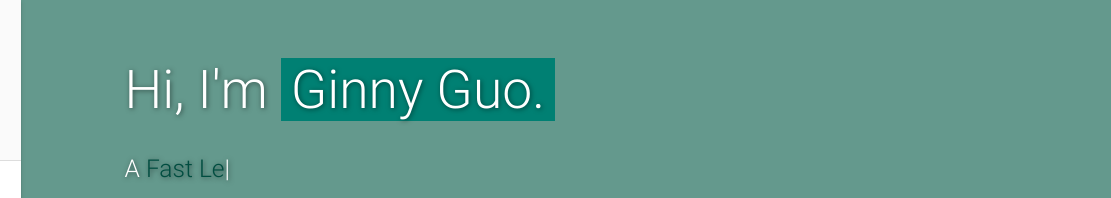
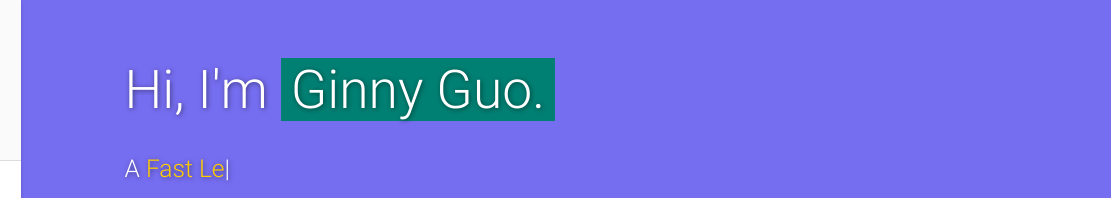
Before and after one commit to gin-guo/gin-guo.github.io, a plain HTML site: page index.html in a window 1280 px wide. Shown: the top 198 px of the page, 169-1280 px from the left. Drawn offline with nearby package versions, Linux system fonts and the light colour scheme.

Commit message:
Activity 3

```diff
--- a/assets/css/style.css
+++ b/assets/css/style.css
@@ -194,13 +194,8 @@ nav i {
 
 /* main */
 
-/* main {
-  background: url(../../assets/img/bg.png) repeat;
-  padding-left: 190px;
-} */
-
 main {
-  background: url(../../assets/img/bg.png) repeat;
+  background: rgb(156, 205, 255) repeat;
   padding-left: 190px;
 }
 
@@ -320,7 +315,7 @@ h3 {
 } */
 
 #intro.section {
-  background: #a7ffeb repeat;
+  background: rgb(156, 205, 255) repeat;
   position: relative;
 }
 
@@ -356,7 +351,7 @@ h3 {
 }
 
 .overlay {
-  background-color: rgba(0, 0, 0, 0.4);
+  background-color: rgba(118, 110, 241);
   height: 100%;
   left: 0;
   position: absolute;
--- a/index.html
+++ b/index.html
@@ -185,8 +185,7 @@
           <div class="content section-padding valign" style="margin-left: 10%; margin-top: 50px;">
             <div class="caption">
               <h2>Hi, I'm <span class="teal">Ginny Guo.</span></h2>
-              <h5 style="color:#fff">A <span class="typing" style="font-weight: 300; color:#004d40"></span></h5>
-              <!-- <h5 style="color:#00796b">A <span class="typing" style="font-weight: 300; color:#fff"></span></h5> -->
+              <h5 style="color:#fff">A <span class="typing" style="font-weight: 300; color:#ffcc00"></span></h5>
               <h5>Self-driven, quick starter, passionate programmer with a curious mind who enjoys solving a complex and challenging real-world problems.</h5>
             </div>
             <div class="social">
```
